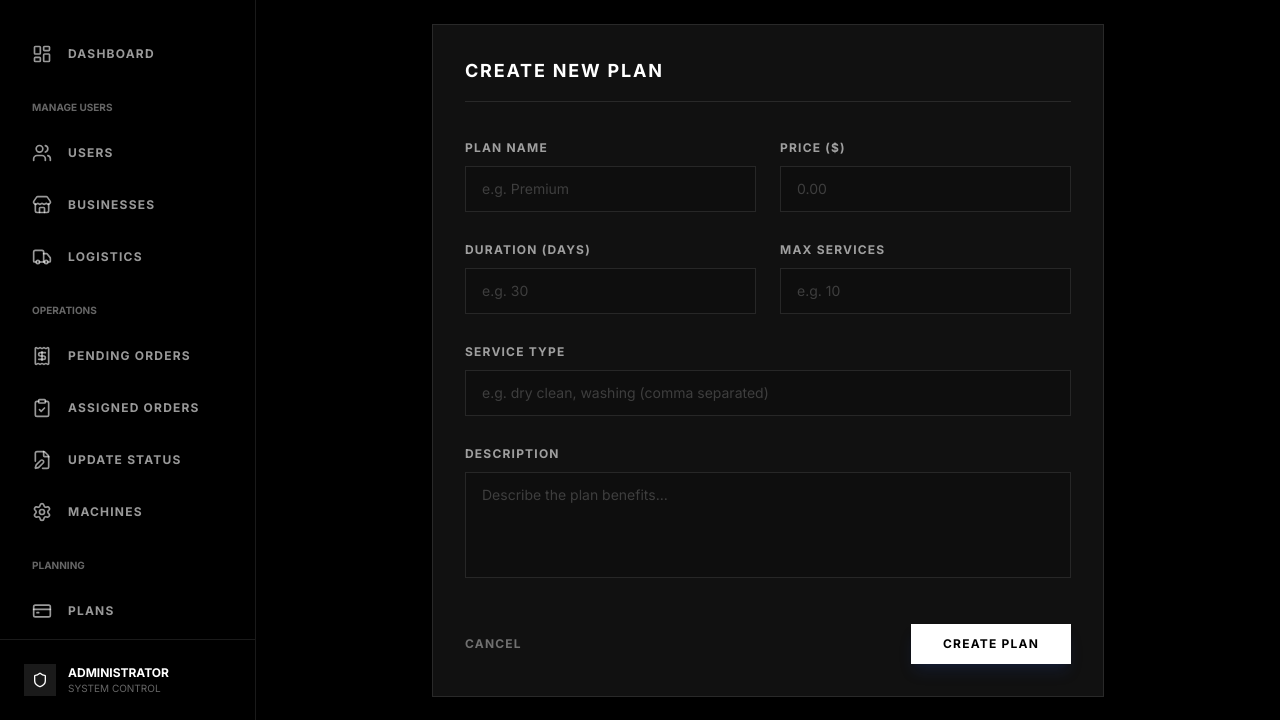
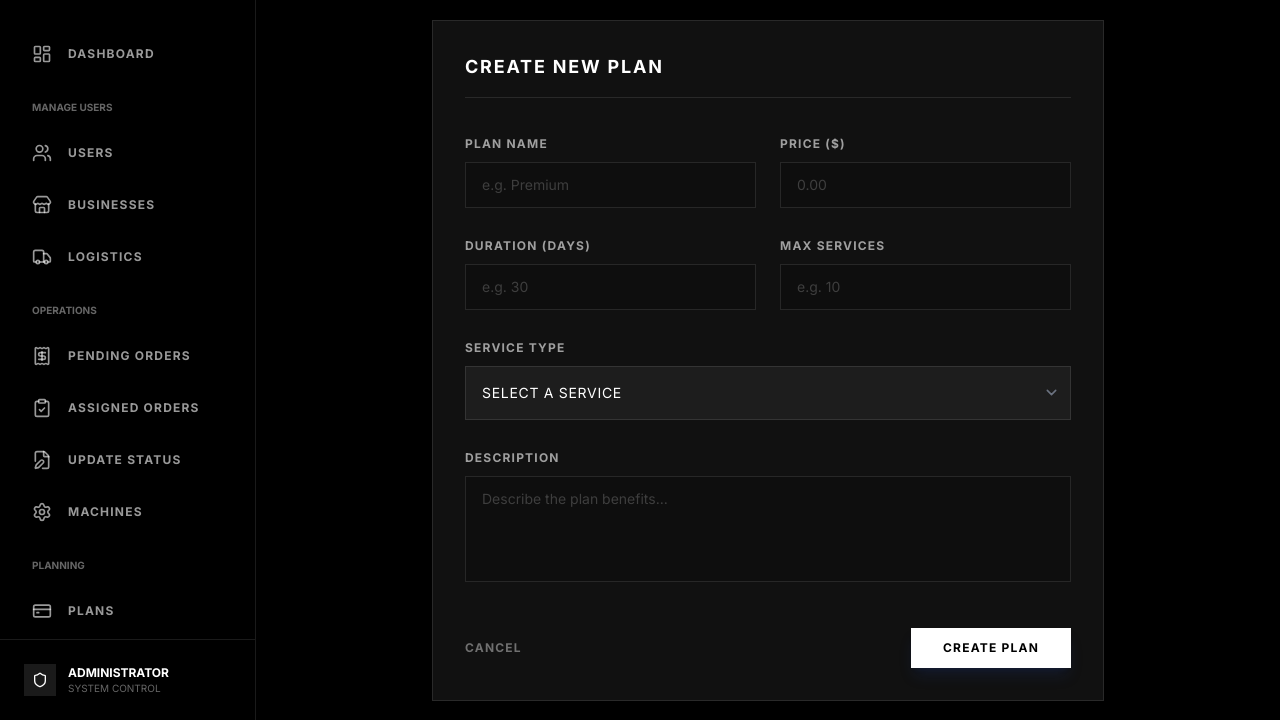
Before and after one commit to DhruvarajK/E-Laundry, a Django app: page /add_plans/ in a window 1280 px wide. Shown: the part 80-800 px from the top of the page. Run offline with Django 5.2, Linux system fonts and the light colour scheme; some libraries are stand-ins or nearby versions.

Commit message:
UI Improvements (Admin Dashboard)

```diff
--- a/myadmin/templates/create_subscription_plan.html
+++ b/myadmin/templates/create_subscription_plan.html
@@ -40,12 +40,25 @@
             </div>
 
             <div class="space-y-2">
-                <label for="service_type" class="text-xs font-bold uppercase tracking-widest text-white/60">Service
-                    Type</label>
-                <input type="text" id="service_type" name="service_type" required
-                    placeholder="e.g. dry clean, washing (comma separated)"
-                    class="w-full bg-black/20 border border-white/10 text-white text-sm py-3 px-4 focus:ring-1 focus:ring-white/20 focus:border-white/20 outline-none placeholder-white/20 transition-all">
-            </div>
+    <label for="service_type" class="text-xs font-bold uppercase tracking-widest text-white/60">
+        Service Type
+    </label>
+
+    <select id="service_type" name="service_type" required
+        class="w-full bg-white/5 border border-white/10 text-white p-4 pr-12
+               appearance-none focus:outline-none focus:border-white/40
+               transition-colors uppercase tracking-wider text-sm">
+        <option value="" disabled selected class="bg-zinc-900 text-white">
+            Select a service
+        </option>
+        <option value="machine-wash" class="bg-zinc-900 text-white">Machine Wash</option>
+        <option value="iron" class="bg-zinc-900 text-white">Iron</option>
+        <option value="fold" class="bg-zinc-900 text-white">Fold</option>
+        <option value="hand-wash" class="bg-zinc-900 text-white">Hand Wash</option>
+        <option value="hand-wash-iron" class="bg-zinc-900 text-white">Hand Wash & Ironing</option>
+        <option value="machine-wash-iron" class="bg-zinc-900 text-white">  Machine Wash & Ironing </option>
+    </select>
+</div>
 
             <div class="space-y-2">
                 <label for="description"
```
